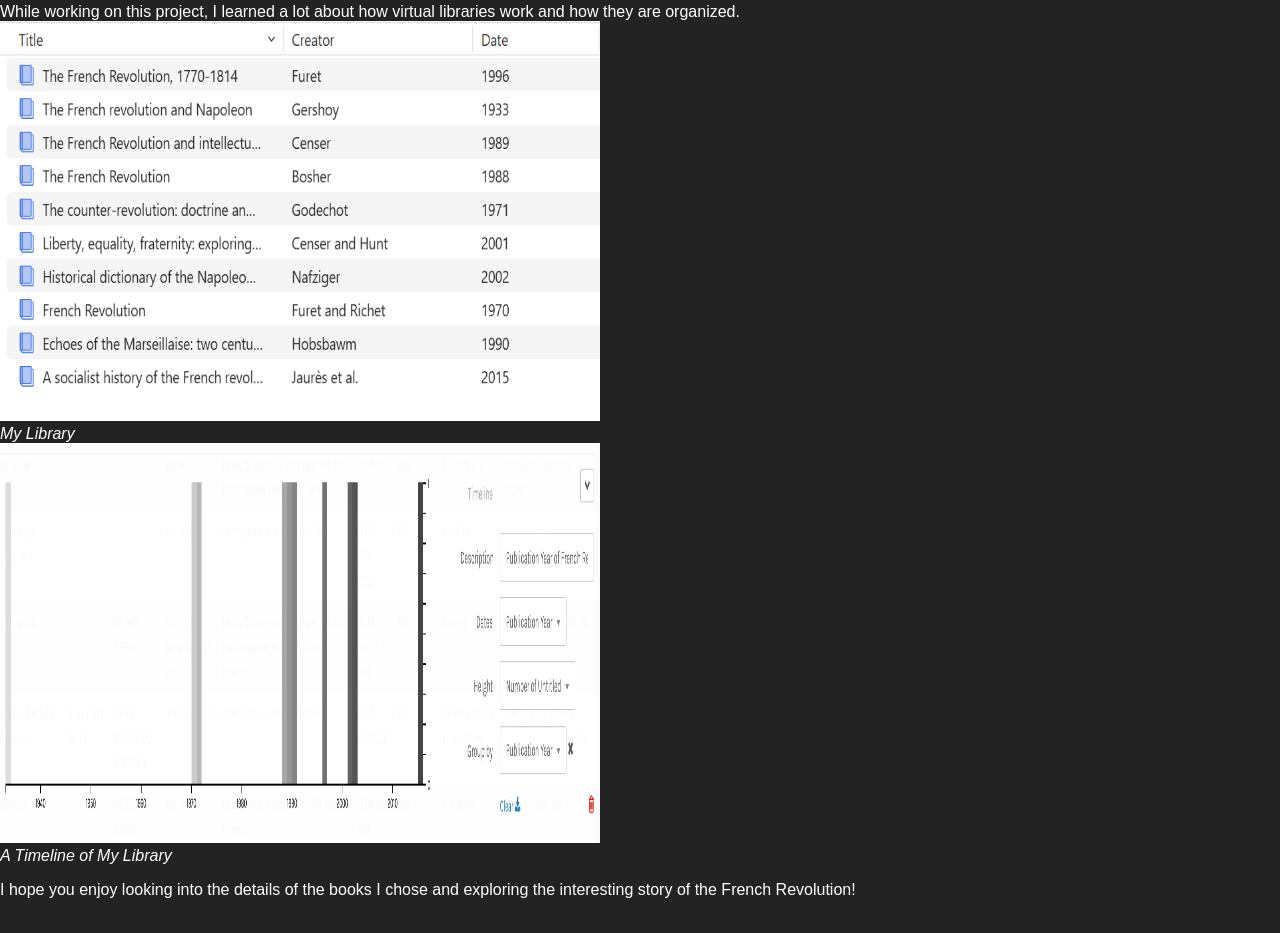
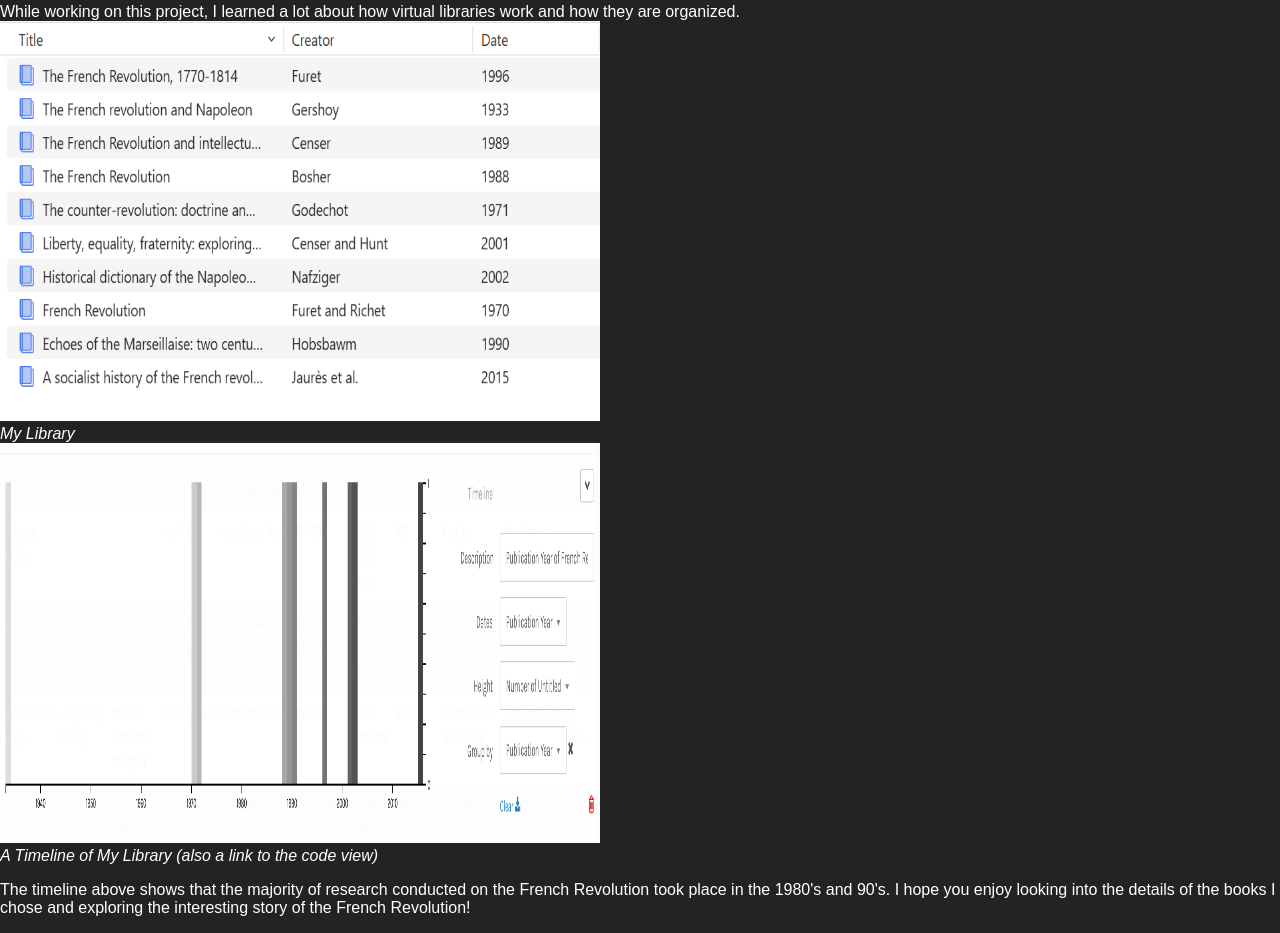
Before and after one commit to kar6828/portfolio, a plain HTML site: page docs/french_revolution_library.html in a window 1280 px wide. Shown: the part 188-1121 px from the top of the page. Drawn offline with Linux system fonts and the light colour scheme.

Commit message:
changing captions again

```diff
--- a/docs/french_revolution_library.html
+++ b/docs/french_revolution_library.html
@@ -123,16 +123,16 @@ a:link {
 
         <div class="responsive">
             <div class="gallery">
-                <a target="_self" href="https://github.com/kar6828/portfolio/blob/main/docs/images/Screenshot%202025-03-26%20151424.png?raw=true">
+                <a target="_self" href="https://github.com/kar6828/portfolio/blob/main/French%20Revolution%20Library.csv">
                     <img src="https://github.com/kar6828/portfolio/blob/main/docs/images/Screenshot%202025-03-26%20151424.png?raw=true" alt="A Timeline of My Library" width="600" height="400">
                     </img>   </a>
-                <div class="desc"><i>A Timeline of My Library</i></div>
+                <div class="desc"><i>A Timeline of My Library (also a link to the code view)</i></div>
             </div>
         </div>
 
         <section>
 
-        <p>I hope you enjoy looking into the details of the books I chose and exploring the interesting story of the French Revolution!</p>
+        <p>The timeline above shows that the majority of research conducted on the French Revolution took place in the 1980's and 90's. I hope you enjoy looking into the details of the books I chose and exploring the interesting story of the French Revolution!</p>
       </section>
 
     </body>
```
